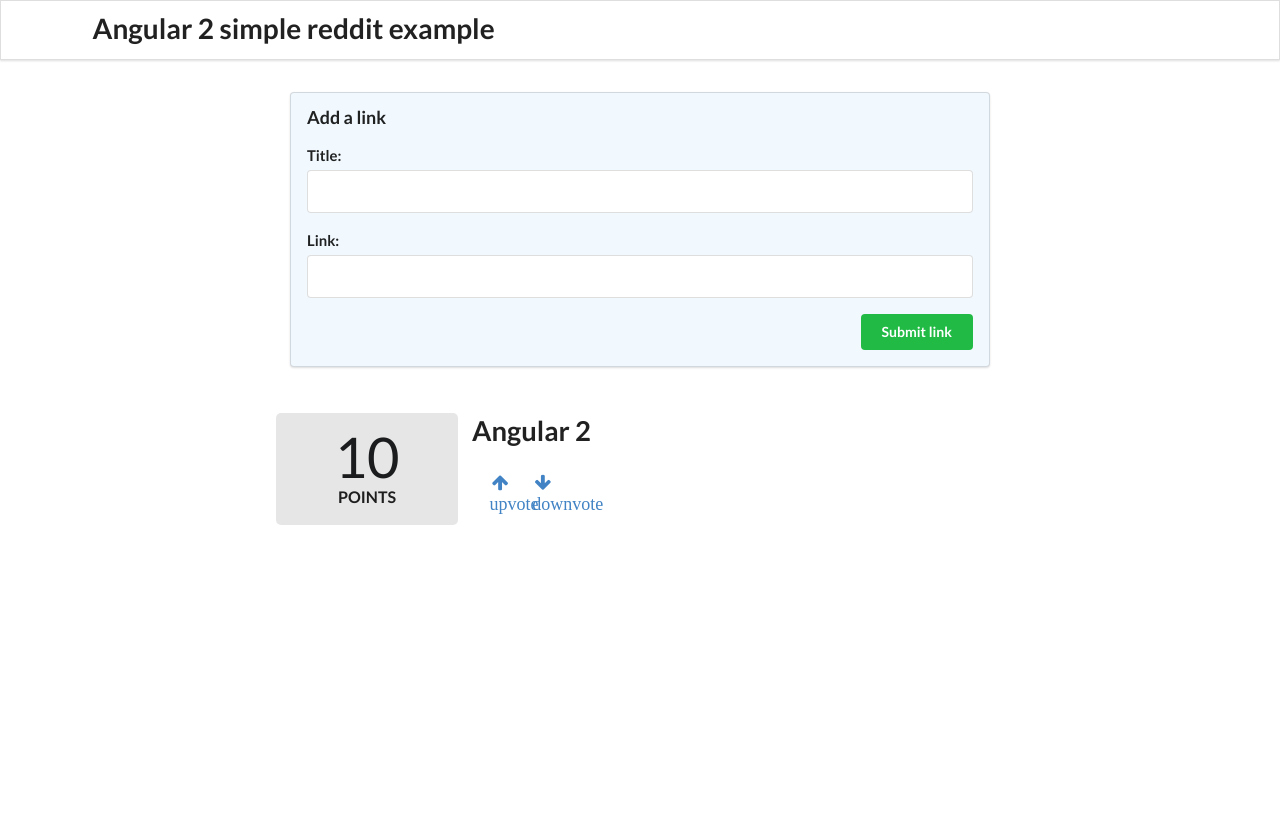
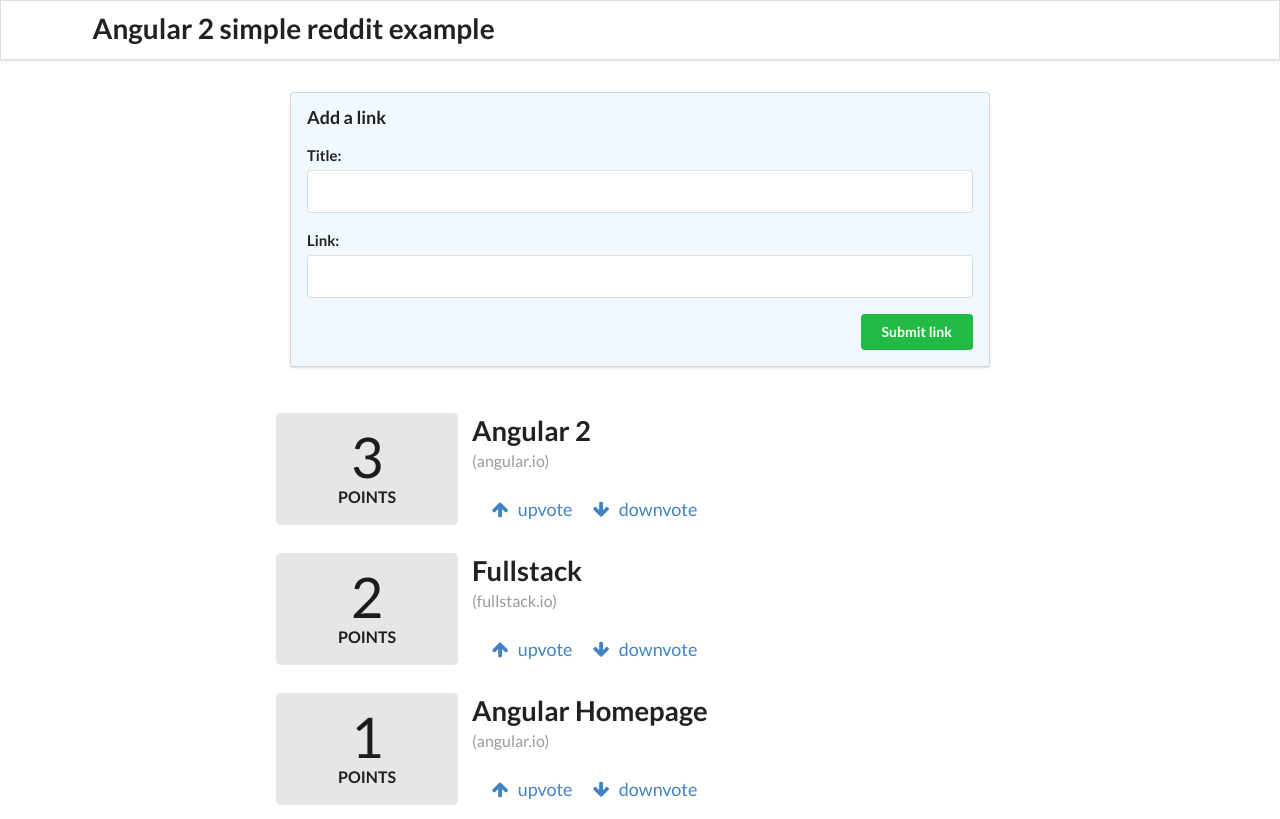
Before and after one commit to vibecode/ng-reddit, an Angular app: page / in a window 1280 px wide. Built offline with nearby package versions, Linux system fonts and the light colour scheme.

Commit message:
add functionality for adding article

```diff
--- a/src/app/app.component.html
+++ b/src/app/app.component.html
@@ -15,7 +15,8 @@
 </form>
 
 <div class="ui grid posts">
-  <app-article>
-
+  <app-article
+    *ngFor="let article of articles"
+    [article]="article">
   </app-article>
 </div>
--- a/src/app/app.component.ts
+++ b/src/app/app.component.ts
@@ -1,13 +1,32 @@
-import { Component } from '@angular/core';
+import {Component} from '@angular/core';
+import {Article} from './article/article.model';
 
 @Component({
   selector: 'app-root',
   templateUrl: './app.component.html',
   styleUrls: ['./app.component.css']
 })
+
 export class AppComponent {
+  articles: Article[];
+
+  constructor() {
+    this.articles = [
+      new Article('Angular 2', 'http://angular.io', 3),
+      new Article('Fullstack', 'http://fullstack.io', 2),
+      new Article('Angular Homepage', 'http://angular.io', 1)
+    ];
+  }
+
   addArticle(title: HTMLInputElement, link: HTMLInputElement): boolean {
-    console.log(`Adding article ${title.value} and link: ${link.value}`);
+    console.log(`Adding article title: ${title.value} and link: ${link.value}`);
+    this.articles.push(new Article(title.value, link.value, 0));
+    title.value = '';
+    link.value = '';
     return false;
   }
+
+  sortedArticles(): Article[] {
+    return this.articles.sort((a: Article, b: Article) => b.votes - a.votes);
+  }
 }
--- a/src/app/article/article.component.html
+++ b/src/app/article/article.component.html
@@ -1,29 +1,29 @@
 <div class="four wide column center aligned votes">
   <div class="ui statistic">
     <div class="value">
-      {{article.votes}}
+      {{ article.votes }}
     </div>
     <div class="label">
       Points
     </div>
   </div>
 </div>
-
 <div class="twelve wide column">
-  <a href="{{article.link}}" class="ui large header">{{article.title}}</a>
+  <a class="ui large header" href="{{ article.link }}">
+    {{ article.title }}
+  </a>
+  <div class="meta">({{ article.domain() }})</div>
   <ul class="ui big horizontal list voters">
     <li class="item">
       <a href (click)="voteUp()">
-        <i class="arrow up icon">
-          upvote
-        </i>
+        <i class="arrow up icon"></i>
+        upvote
       </a>
     </li>
     <li class="item">
       <a href (click)="voteDown()">
-        <i class="arrow down icon">
-          downvote
-        </i>
+        <i class="arrow down icon"></i>
+        downvote
       </a>
     </li>
   </ul>
--- a/src/app/article/article.component.ts
+++ b/src/app/article/article.component.ts
@@ -1,5 +1,10 @@
-import {Component, HostBinding, OnInit} from '@angular/core';
-import { Article } from './article.model';
+import {
+  Component,
+  OnInit,
+  Input,
+  HostBinding
+} from '@angular/core';
+import { Article } from './article.model'; // <-- added
 
 @Component({
   selector: 'app-article',
@@ -8,15 +13,9 @@
 })
 export class ArticleComponent implements OnInit {
   @HostBinding('attr.class') cssClass = 'row';
-  article: Article;
+  @Input() article: Article;
 
-  constructor() {
-    this.article = new Article(
-      'Angular 2',
-      'http://angular.io',
-      10
-    );
-  }
+  constructor() {}
 
   voteUp(): boolean {
     this.article.voteUp();
@@ -28,5 +27,7 @@
     return false;
   }
 
-  ngOnInit() {}
+  ngOnInit() {
+  }
+
 }
--- a/src/app/article/article.model.ts
+++ b/src/app/article/article.model.ts
@@ -17,9 +17,13 @@
     this.votes -= 1;
   }
 
+  // domain() is a utility function that extracts
+  // the domain from a URL
   domain(): string {
     try {
+      // e.g. http://foo.com/path/to/bar
       const domainAndPath: string = this.link.split('//')[1];
+      // e.g. foo.com/path/to/bar
       return domainAndPath.split('/')[0];
     } catch (err) {
       return null;
```
